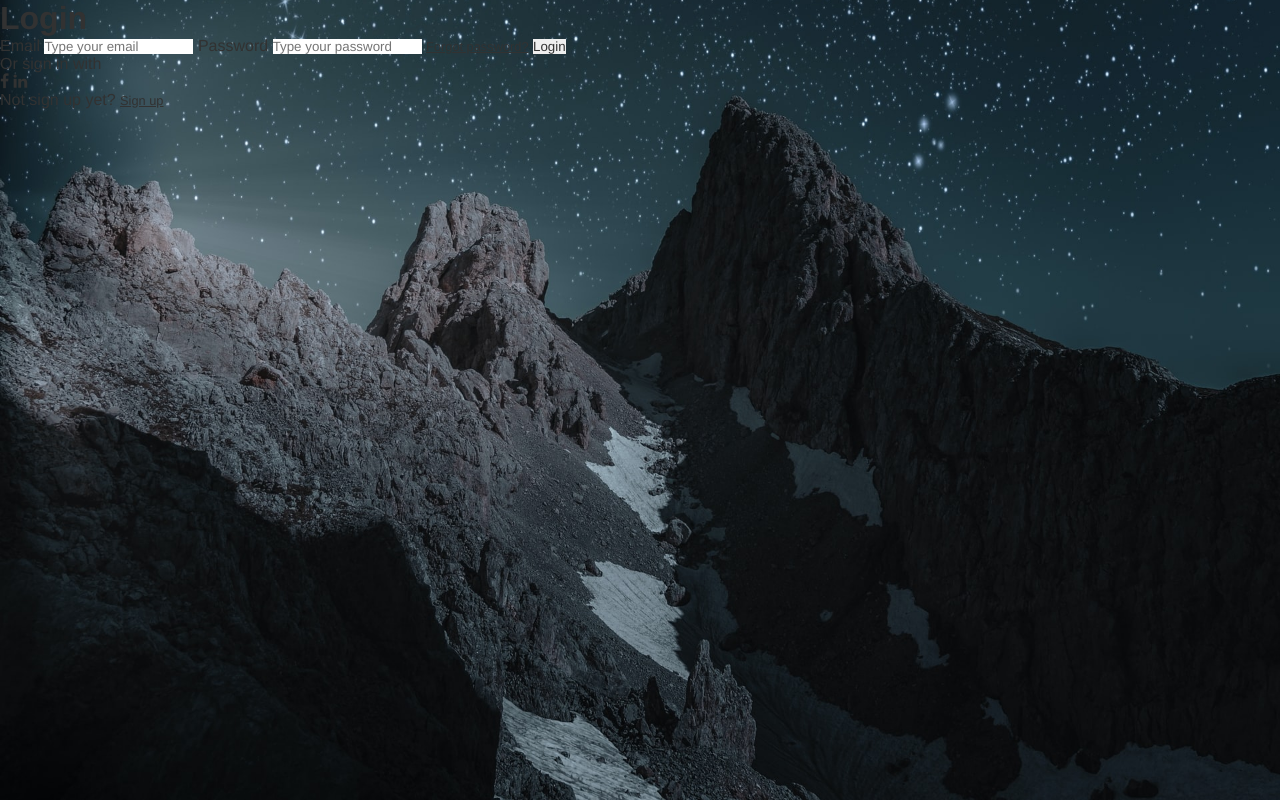
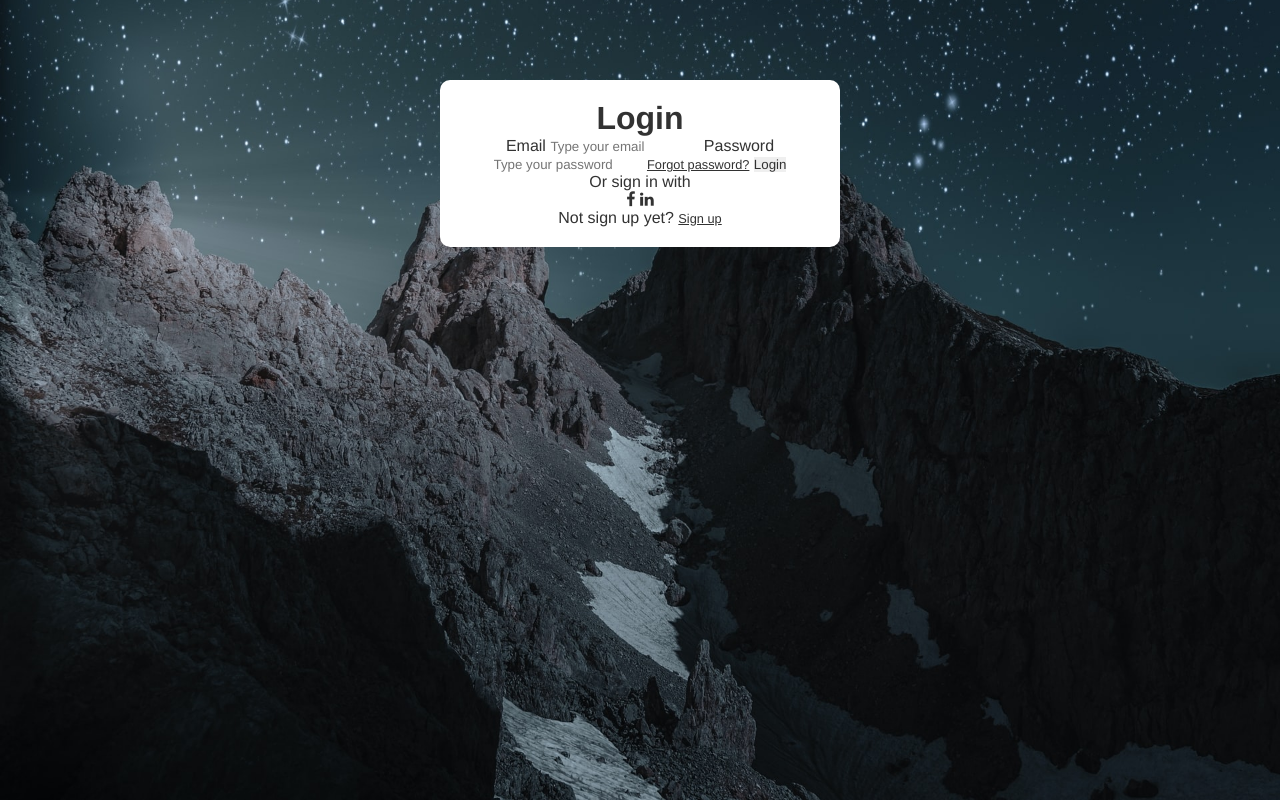
Before and after one commit to ruandias/loginScreen, a plain HTML site: page index.html in a window 1280 px wide. Drawn offline with Linux system fonts and the light colour scheme.

Commit message:
ref(loginScreen): styling login screen

```diff
--- a/css/style.css
+++ b/css/style.css
@@ -26,3 +26,16 @@
 a:hover {
   color: #08558B;
 }
+
+/*container login */
+
+#login-container {
+  background-color: #fff;
+  width: 400px;
+  margin-left: auto;
+  margin-right: auto;
+  padding: 20px 30px;
+  margin-top: 10vh;
+  border-radius: 10px;
+  text-align: center;
+}
```
